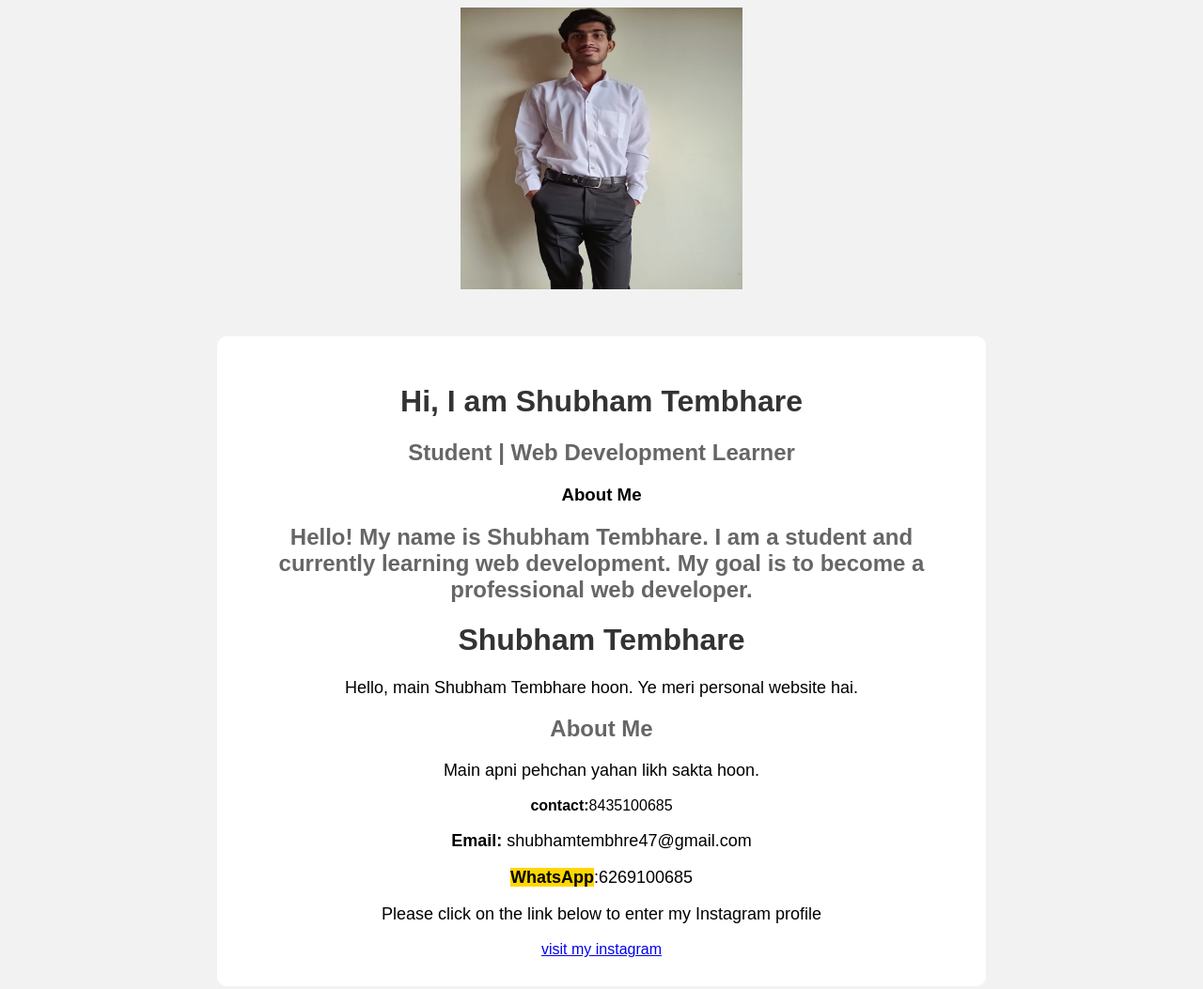
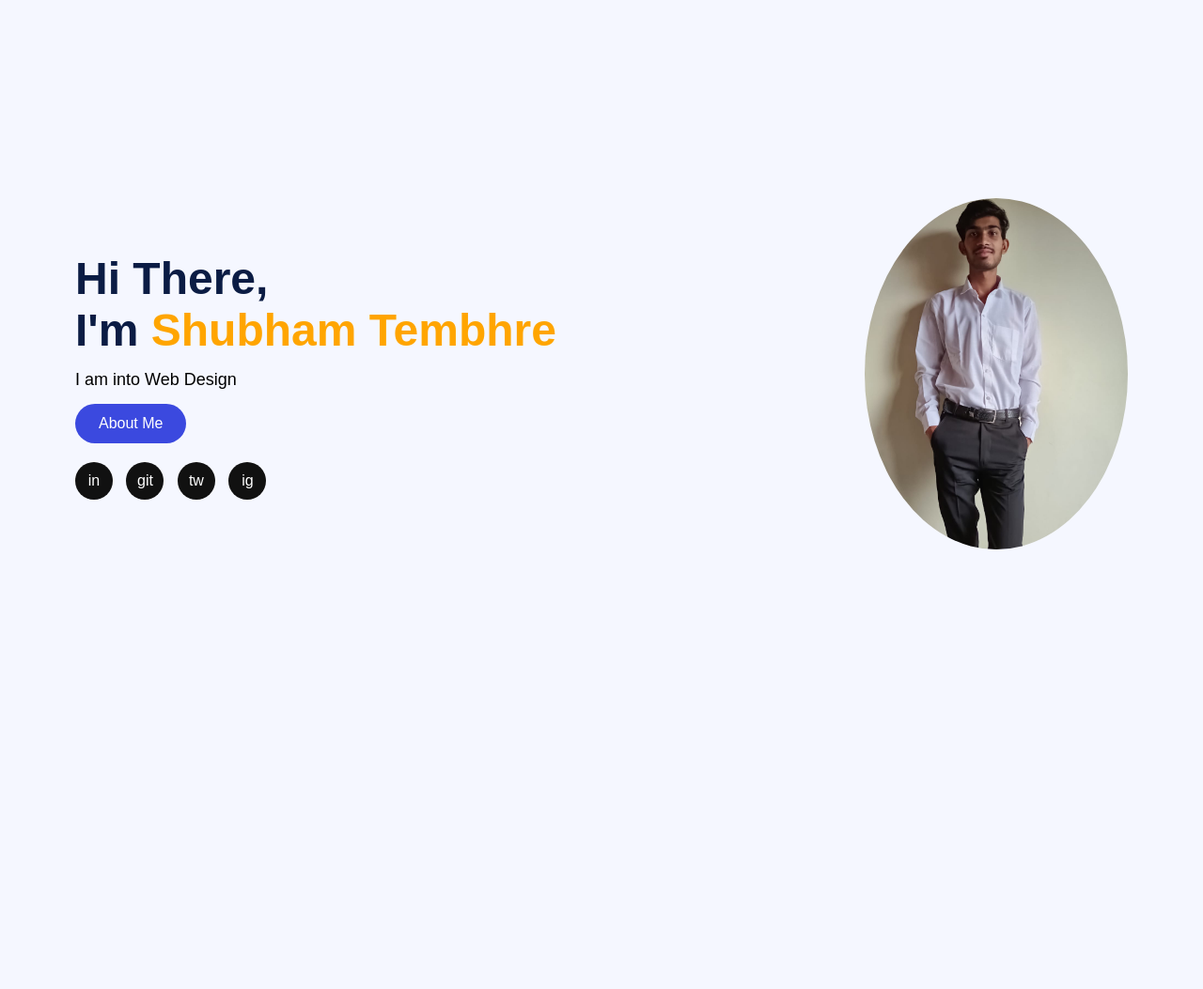
Before and after one commit to tembhareshubham90-arch/insta, a plain HTML site: page index.html in a window 1280 px wide. Shown: the whole page at 94% size. After the commit the page ends 800 px from the top, so only its background shows below. Drawn offline with Linux system fonts and the light colour scheme.

Commit message:
add me fille

```diff
--- a/index.html
+++ b/index.html
@@ -1,52 +1,39 @@
 <!DOCTYPE html>
-<html>
+<html lang="en">
+<head>
+<meta charset="UTF-8">
+<title>Shubham Tembhre | Web Designer</title>
 
-<head>
-  <title>Shubham Tembhare | Personal Website</title>
-  <link rel="stylesheet" href="style.css">
+<meta name="description" content="Shubham Tembhre Web Designer Portfolio Website">
+<meta name="keywords" content="Shubham Tembhre, Web Designer, Portfolio">
+<meta name="author" content="Shubham Tembhre">
+
+<link rel="stylesheet" href="style.css">
 </head>
 
 <body>
-  <center>
-    <div id="d1">
-      <img src="ME.jpeg" width="300px" height="300px">
-  </center>
-  <style>
-    #d1 {
 
-      width: 300px;
-      height: 300px;
-      background-color: rgb(6, 61, 25);
+<header class="hero">
 
-    }
-  </style>
-  </div>
-  <div class="container">
-    <h1>Hi, I am Shubham Tembhare</h1>
-    <h2>Student | Web Development Learner</h2>
+  <div class="text">
+    <h1>Hi There,<br>I'm <span>Shubham Tembhre</span></h1>
+    <p>I am into <span id="typing"></span></p>
+    <a href="#" class="btn">About Me</a>
 
-    <h3>About Me</h3>
-    <p><h2>
-      Hello! My name is Shubham Tembhare.
-      I am a student and currently learning web development.
-      My goal is to become a professional web developer.
-      </h2>
-    </p>
-    <h1>Shubham Tembhare</h1>
-
-    <p>Hello, main Shubham Tembhare hoon.
-      Ye meri personal website hai.</p>
-
-    <h2>About Me</h2>
-    <p>Main apni pehchan yahan likh sakta hoon.</p>
-
-    <a><b>contact:</b>8435100685</a>
-    <p><strong> Email:</strong> shubhamtembhre47@gmail.com</p>
-    <p><span style="background-color: gold;"><b>WhatsApp</b></span>:6269100685</p>
-    <p>Please click on the link below to enter my Instagram profile </p>
-    <a href="https://www.instagram.com/shubhamtem?igsh=MTc3ZTZwbWRhdGN1dQ==">visit my instagram</a>
-
+    <div class="social">
+      <a href="#">in</a>
+      <a href="#">git</a>
+      <a href="#">tw</a>
+      <a href="#">ig</a>
+    </div>
   </div>
 
+  <div class="img">
+    <img src="photo.jpg">
+  </div>
 
-  </bod
+</header>
+
+<script src="script.js"></script>
+</body>
+</html>
--- /dev/null
+++ b/script.js
@@ -0,0 +1,11 @@
+let text = "Web Design";
+let i = 0;
+
+function type(){
+  if(i < text.length){
+    document.getElementById("typing").innerHTML += text.charAt(i);
+    i++;
+    setTimeout(type,150);
+  }
+}
+type();
--- a/style.css
+++ b/style.css
@@ -1,25 +1,67 @@
-body {
-  background-color: #f2f2f2;
-  font-family: Arial, sans-serif;
+*{
+  margin:0;
+  padding:0;
+  box-sizing:border-box;
 }
 
-.container {
-  background: white;
-  width: 60%;
-  margin: 50px auto;
-  padding: 30px;
-  border-radius: 10px;
-  text-align: center;
+body{
+  font-family: Arial, sans-serif;
+  background:#f5f7ff;
 }
 
-h1 {
-  color: #333;
+.hero{
+  display:flex;
+  justify-content:space-between;
+  align-items:center;
+  height:100vh;
+  padding:0 80px;
 }
 
-h2 {
-  color: #666;
+.text{
+  max-width:50%;
 }
 
-p {
-  font-size: 18px;
+.text h1{
+  font-size:48px;
+  color:#0b1c44;
 }
+
+.text h1 span{
+  color:orange;
+}
+
+.text p{
+  margin:15px 0;
+  font-size:18px;
+}
+
+.btn{
+  display:inline-block;
+  padding:12px 25px;
+  background:#3b49df;
+  color:#fff;
+  border-radius:25px;
+  text-decoration:none;
+}
+
+.social{
+  margin-top:20px;
+}
+
+.social a{
+  display:inline-block;
+  width:40px;
+  height:40px;
+  background:#111;
+  color:#fff;
+  border-radius:50%;
+  text-align:center;
+  line-height:40px;
+  margin-right:10px;
+  text-decoration:none;
+}
+
+.img img{
+  width:280px;
+  border-radius:50%;
+}
```
Also changed, not shown: photo.jpg (added).
